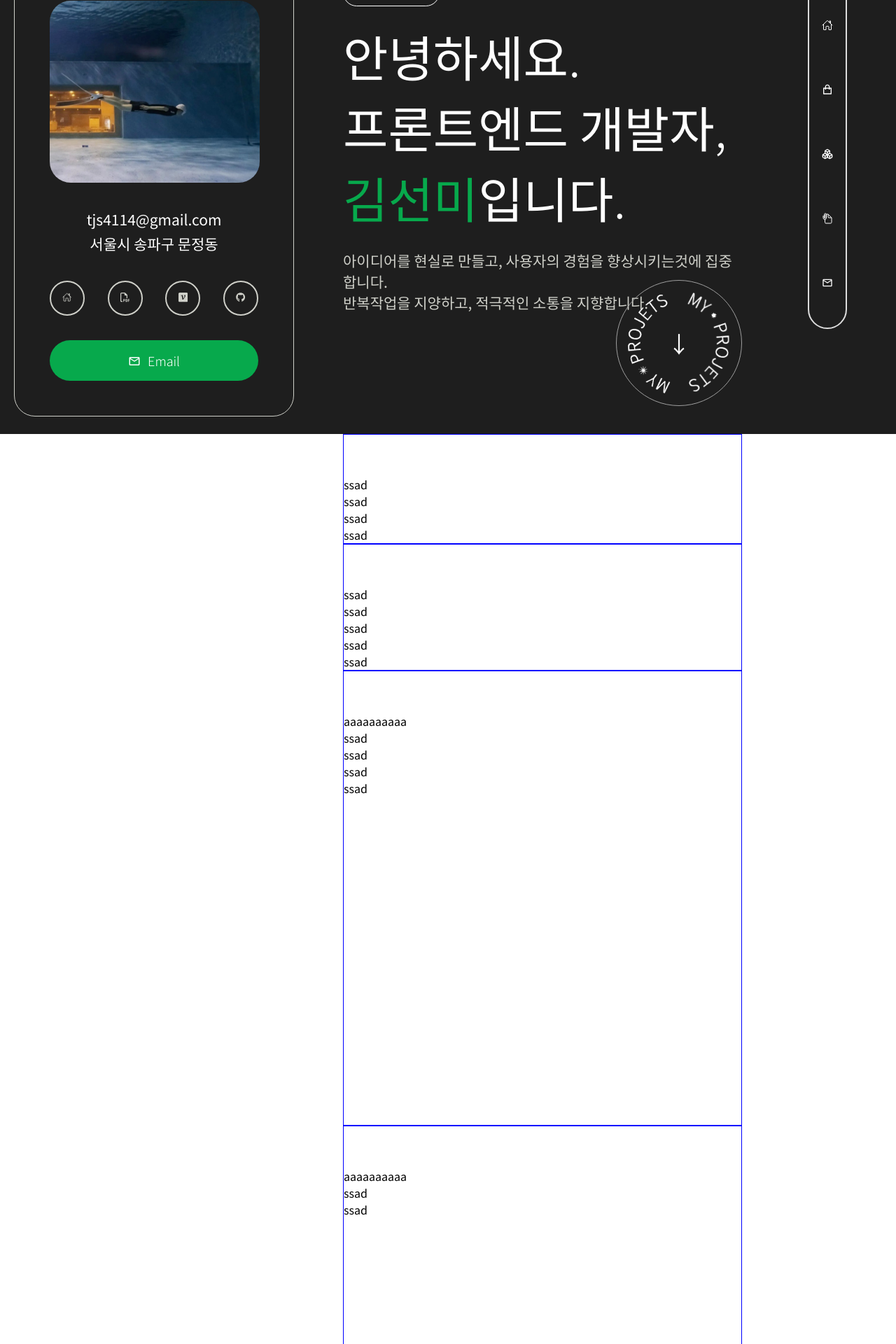
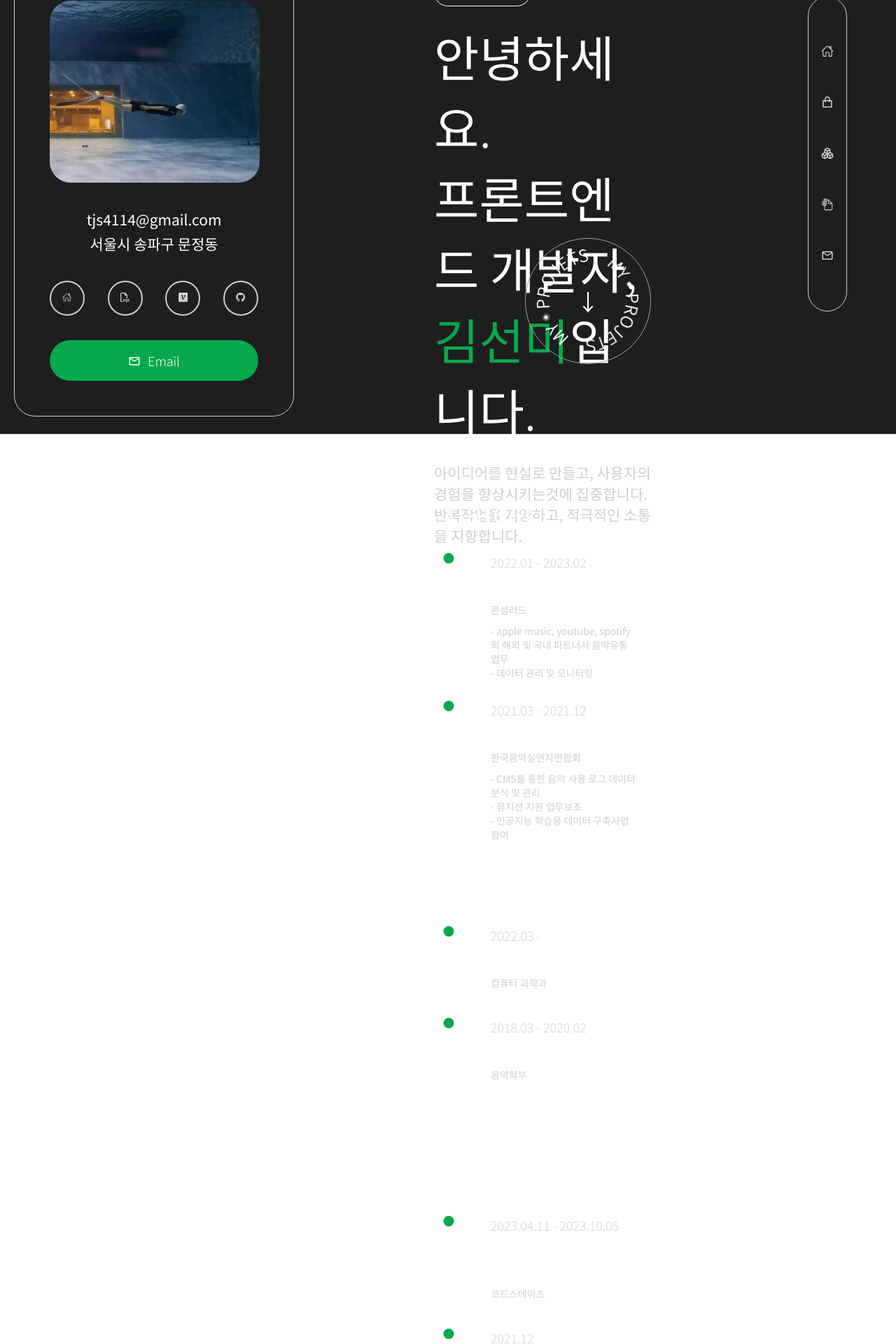
Before and after one commit to 27Lia/portfolio_, a React (Create React App) app: page / in a window 1280 px wide. Shown: the part 180-2100 px from the top of the page at 70% size. Built offline with nearby package versions, Linux system fonts and the light colour scheme.

Commit message:
style: resume css

```diff
--- a/src/App.css
+++ b/src/App.css
@@ -19,5 +19,5 @@
     margin-right: calc(150px); /* 사이드바 너비 + 사이드바의 margin-left */
     width: calc(100% - 150px);
     margin-top: 150px;
-    padding: 0px 70px;
+    padding: 0px 200px;
   }
--- a/src/components/RightSidebar.jsx
+++ b/src/components/RightSidebar.jsx
@@ -7,15 +7,14 @@ import { MdOutlineEmail } from "react-icons/md";
 
 const Container = styled.div`
   max-width: 80px;
-  height: 500px;
+  height: 450px;
   border-radius: 40px;
-  border: 1px solid #565656;
+  border: 1px solid #cfd0c9;
   position: fixed;
   right: 70px;
   top: 50%;
   transform: translate(0%, -50%);
   z-index: 10;
-  border: 2px solid #ddd;
   padding: 18px;
 `;
 
@@ -23,20 +22,40 @@ const BtnBox = styled.div`
   display: flex;
   flex-direction: column;
   align-items: center;
-  justify-content: space-around;
+  justify-content: space-evenly;
   height: 100%;
-  color: #fff;
+`;
+
+const Button = styled.button`
+  background-color: transparent;
+  border: none;
+  color: #cfd0c9;
+  font-size: 18px;
+
+  &:hover {
+    color: #07a94c;
+  }
 `;
 
 function RightSidebar() {
   return (
     <Container>
       <BtnBox>
-        <IoHomeOutline />
-        <RiShoppingBagLine />
-        <LuBoxes />
-        <IoDocumentAttachOutline />
-        <MdOutlineEmail />
+        <Button>
+          <IoHomeOutline />
+        </Button>
+        <Button>
+          <RiShoppingBagLine />
+        </Button>
+        <Button>
+          <LuBoxes />
+        </Button>
+        <Button>
+          <IoDocumentAttachOutline />
+        </Button>
+        <Button>
+          <MdOutlineEmail />
+        </Button>
       </BtnBox>
     </Container>
   );
--- a/src/pages/Introduce.jsx
+++ b/src/pages/Introduce.jsx
@@ -54,7 +54,7 @@ const Circle = styled.div`
   align-items: center;
   justify-content: center;
   position: absolute;
-  bottom: 40px;
+  bottom: 100px;
   right: 0px;
 `;
 
@@ -70,6 +70,7 @@ const Arrow = styled.button`
   background-color: transparent;
   border: none;
   color: #fff;
+  z-index: 1;
 `;
 
 function Introduce() {
--- a/src/pages/Resume.jsx
+++ b/src/pages/Resume.jsx
@@ -3,23 +3,137 @@ import { Icon, Title } from "../styles/share";
 import { RiShoppingBagLine } from "react-icons/ri";
 
 const Container = styled.div`
-  border: 1px solid blue;
+  color: #fff;
+  padding: 20px;
+  position: relative;
 `;
 
+const ExperienceBlock = styled.div`
+  position: relative;
+  padding-left: 60px;
+  border-left: 1px solid;
+
+  &:after {
+    content: "";
+    position: absolute;
+    left: 0;
+    top: 0;
+    height: 15px;
+    width: 15px;
+    background-color: #07a94c; // 타임라인 점 색상
+    border-radius: 50%;
+    transform: translate(-50%, 0);
+  }
+`;
+
+const MainTitle = styled.div`
+  font-size: 42px;
+  font-weight: 300;
+  margin-bottom: 30px;
+`;
+
+const Year = styled.div`
+  font-size: 18px;
+  font-weight: 200;
+  color: #cfd0c9;
+  margin-bottom: 10px;
+`;
+
+const SubTitle = styled.h3`
+  font-size: 21px;
+  font-weight: 400;
+  color: #fff;
+  margin-bottom: 5px;
+`;
+
+const Role = styled.div`
+  color: #cfd0c9;
+  font-size: 14px;
+  margin-bottom: 10px;
+`;
+
+const Description = styled.div`
+  color: #cfd0c9;
+  font-size: 14px;
+`;
+
+const Br = styled.div`
+  height: 30px;
+`;
 function Resume() {
   return (
     <>
       <Container>
+        <div data-aos="fade-up" data-aos-duration="300">
           <Title>
             <Icon>
               <RiShoppingBagLine />
             </Icon>
             Resume
           </Title>
-        <div>ssad</div>
-        <div>ssad</div>
-        <div>ssad</div>
-        <div>ssad</div>
+          <MainTitle>Career </MainTitle>
+        </div>
+        <div data-aos="fade-left" data-aos-duration="800">
+          <ExperienceBlock>
+            <Year>2022.01 - 2023.02</Year>
+            <SubTitle>컨텐츠 운영팀 / 사원</SubTitle>
+            <Role>콘샐러드</Role>
+            <Description>
+              <div>
+                - apple music, youtube, spotify 외 해외 및 국내 파트너사
+                음악유통 업무
+              </div>
+              <div>- 데이터 관리 및 모니터링</div>
+              <Br />
+            </Description>
+          </ExperienceBlock>
+          <ExperienceBlock>
+            <Year> 2021.03 - 2021.12</Year>
+            <SubTitle>회원관리팀 / 인턴</SubTitle>
+            <Role>한국음악실연자연합회</Role>
+            <Description>
+              <div>- CMS를 통한 음악 사용 로그 데이터 분석 및 관리</div>
+              <div>- 뮤지션 지원 업무보조</div>
+              <div>- 인공지능 학습용 데이터 구축사업 참여</div>
+            </Description>
+          </ExperienceBlock>
+          <Br />
+        </div>
+        <div data-aos="fade-left" data-aos-duration="800">
+          <MainTitle>Education</MainTitle>
+          <ExperienceBlock>
+            <Year>2022.03 -</Year>
+            <SubTitle> 방송통신대학교 (휴학)</SubTitle>
+            <Role>컴퓨터 과학과 </Role>
+            <Br />
+          </ExperienceBlock>
+          <ExperienceBlock>
+            <Year>2018.03 - 2020.02</Year>
+            <SubTitle>백석예술대학교 (졸업)</SubTitle>
+            <Role> 음악학부</Role>
+          </ExperienceBlock>
+        </div>
+        <Br />
+        <div data-aos="fade-left" data-aos-duration="800">
+          <MainTitle> Experience & Awards</MainTitle>
+          <ExperienceBlock>
+            <Year>2023.04.11 - 2023.10.05</Year>
+            <SubTitle>Front-end Software Education</SubTitle>
+            <Role>코드스테이츠 </Role> <Br />
+          </ExperienceBlock>
+          <ExperienceBlock>
+            <Year>2021.12</Year>
+            <SubTitle>
+              다음색 보컬데이터를 활용한 Ai 아이디어 해커톤 2위
+            </SubTitle>
+            <Role>
+              다음색 보컬데이터를 활용한 Ai 아이디어 해커톤 2위 소상공인
+              로고송을 만들어주는 AI 서비스를 기획하여. 메타버스의 AI 로고송
+              메이커 '로고봇' 통해 음악장르, 보컬톤, 상점종류 등을 선택하는
+              기획으로 해커톤에 참가하였습니다.
+            </Role>
+          </ExperienceBlock>
+        </div>
       </Container>
     </>
   );
```
Also changed, not shown: public/profile.png (deleted). Lines whose indentation alone changed are shown as unchanged.
